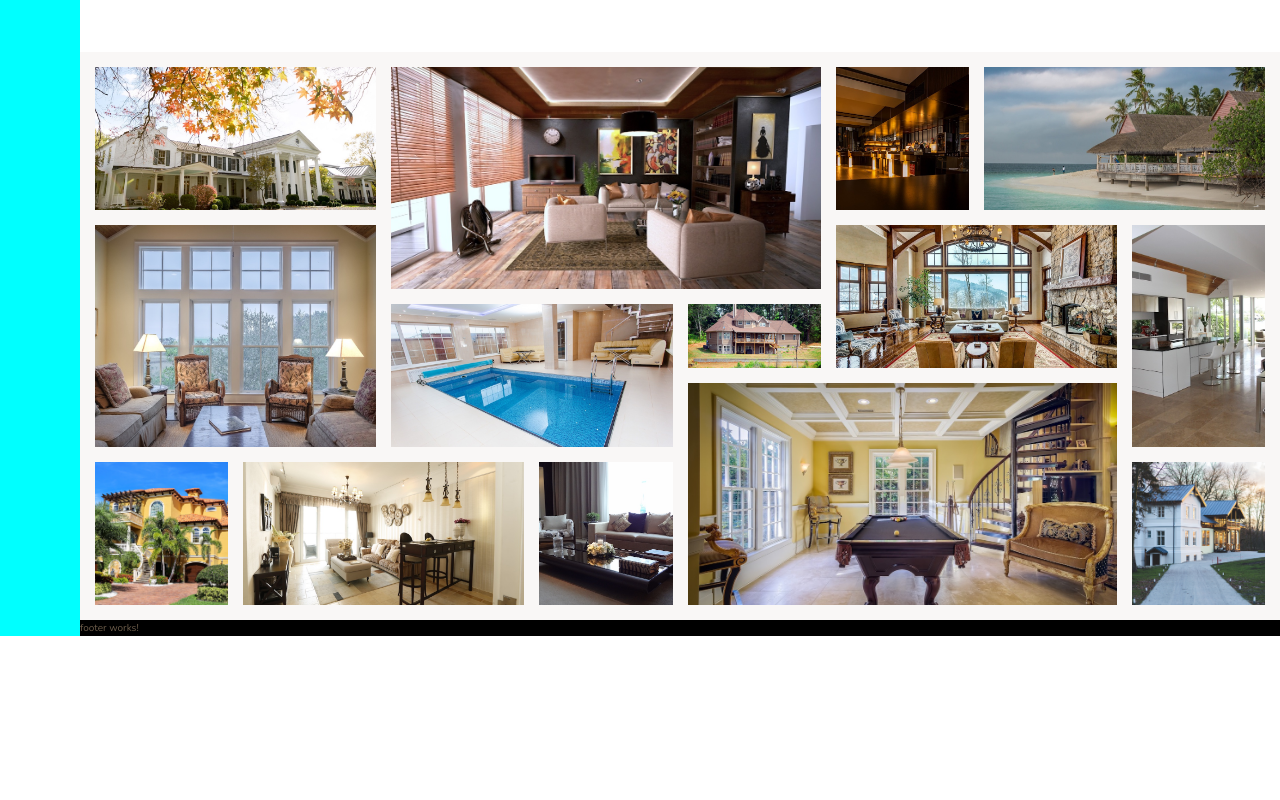
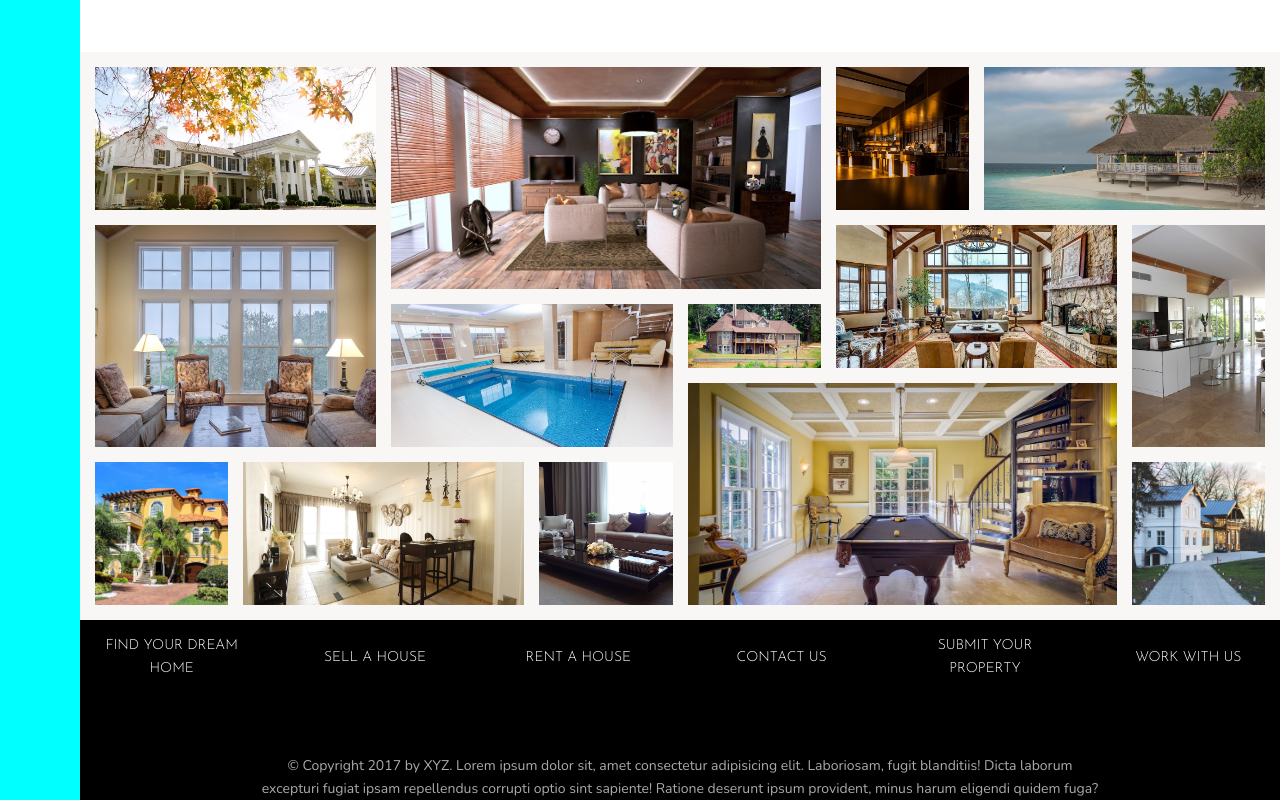
Before and after one commit to akshayr20/Nexter, an Angular app: page / in a window 1280 px wide. Shown: the part 3185-3985 px from the top of the page. Before the commit the page ends 3821 px from the top, so only its background shows below. Built offline with nearby package versions, Linux system fonts and the light colour scheme.

Commit message:
completed work on footer for the project

```diff
--- a/src/app/footer/footer.component.html
+++ b/src/app/footer/footer.component.html
@@ -1,3 +1,26 @@
-<p>
-  footer works!
-</p>
+<div class="footer">
+  <ul class="nav">
+    <li class="nav__item">
+      <a href="#" class="nav__link">Find your dream home</a>
+    </li>
+    <li class="nav__item">
+      <a href="#" class="nav__link">Sell a house</a>
+    </li>
+    <li class="nav__item">
+      <a href="#" class="nav__link">Rent a house</a>
+    </li>
+    <li class="nav__item">
+      <a href="#" class="nav__link">Contact us</a>
+    </li>
+    <li class="nav__item">
+      <a href="#" class="nav__link">Submit Your Property</a>
+    </li>
+    <li class="nav__item">
+      <a href="#" class="nav__link">Work with us</a>
+    </li>
+  </ul>
+  <p class="copyright">
+    &copy; Copyright 2017 by XYZ. Lorem ipsum dolor sit, amet consectetur adipisicing elit. Laboriosam, fugit blanditiis! Dicta laborum excepturi
+    fugiat ipsam repellendus corrupti optio sint sapiente! Ratione deserunt ipsum provident, minus harum eligendi quidem fuga?
+  </p>
+</div>
--- a/src/app/footer/footer.component.scss
+++ b/src/app/footer/footer.component.scss
@@ -0,0 +1,34 @@
+.nav {
+  list-style: none;
+  display: grid;
+  grid-template-columns: repeat(auto-fit, minmax(15rem, 1fr));
+  grid-gap: 2rem;
+  align-items: center;
+
+  &__link:link,
+  &__link:visited {
+    font-size: 1.4rem;
+    color: #fff;
+    text-decoration: none;
+    font-family: var(--font-display);
+    text-align: center;
+    text-transform: uppercase;
+    padding: 1.5rem;
+    display: block;
+    transition: all 0.2s;
+  }
+
+  &__link:hover,
+  &__link:active {
+    background-color: rgba(#fff, 0.05);
+    transform: translateY(-3px);
+  }
+}
+
+.copyright {
+  font-size: 1.4rem;
+  color: var(--color-grey-light-2);
+  text-align: center;
+  margin: 6rem auto 0 auto;
+  width: 70%;
+}
```
